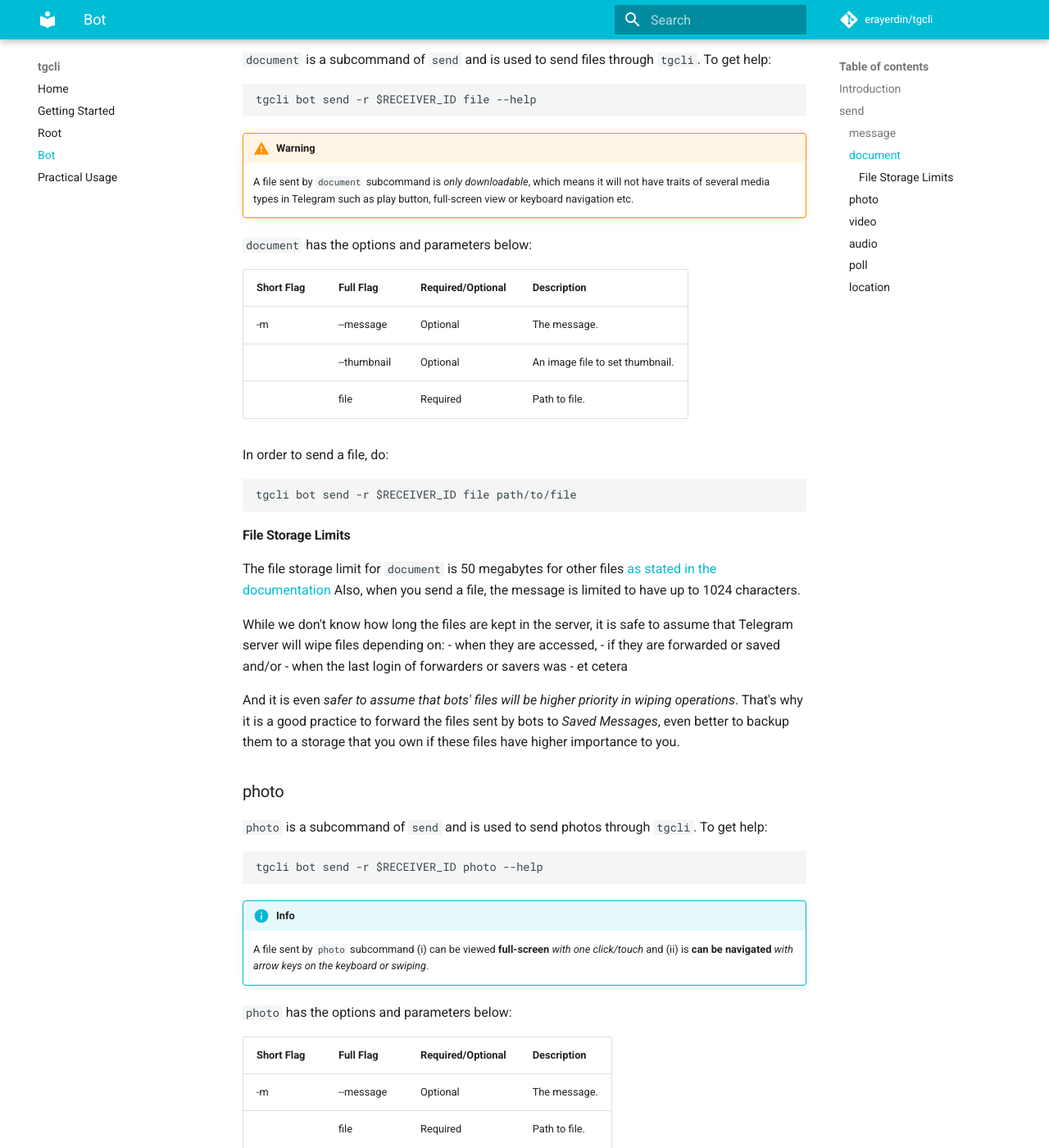
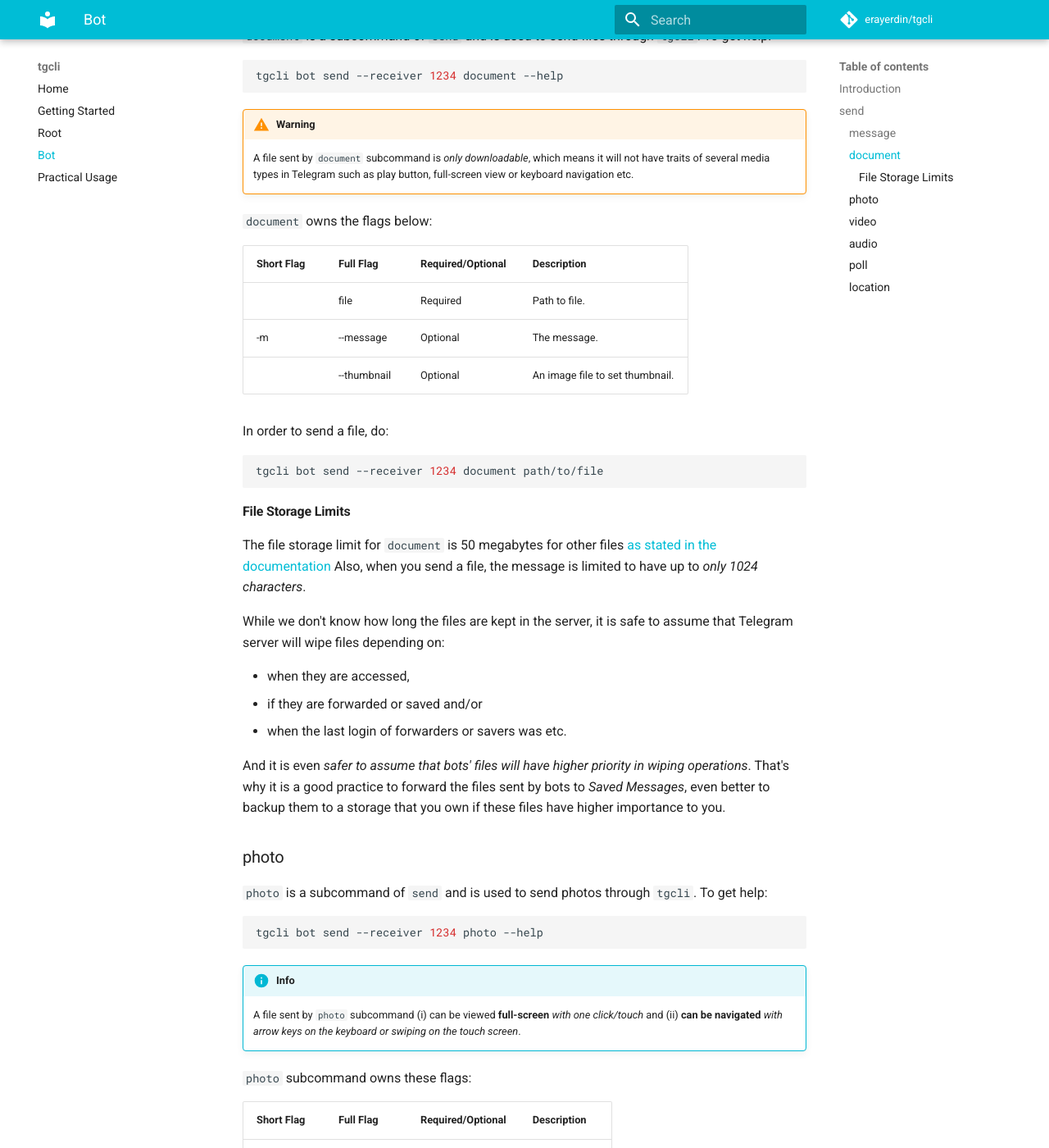
Before and after one commit to erayerdin/tgcli, an MkDocs documentation site: the page built from docs/bot.md, in a window 1280 px wide and 1400 px high, scrolled down 2315 px. Shown: the whole window at 82% size. Built offline with MkDocs 1.6.1 and Material for MkDocs 9.7.7, drawn with Linux system fonts in a browser that asks for light colours; comment, search, counter and statistics services are not loaded; some of the changed text lies outside the part shown.

Commit message:
fixed docs for types and code blocks

````diff
--- a/docs/bot.md
+++ b/docs/bot.md
@@ -4,11 +4,13 @@
 
 Bots automate messaging in Telegram. They immitate an account / real person.
 However, their username always finishes with `bot` suffix. In `tgcli`, bot
-actions are executed under `tgcli bot` command. To get offline help, use:
+actions can be invoked under `tgcli bot` subcommand. To get offline help, use:
 
-    tgcli bot --help
+```bash
+tgcli bot --help
+```
 
-`bot` subcommand also has options that you might be interested.
+`bot` subcommand also has flags that you might be interested.
 
 Short Flag | Full Flag | Required/Optional | Description
 --- | --- | --- | ---
@@ -18,23 +20,23 @@
       set in your current shell session.
 
 !!! tip
-    You can also pass `TELEGRAM_BOT_TOKEN` environment variable to current
+    You can also set `TELEGRAM_BOT_TOKEN` environment variable to current
     session of your terminal in order to protect your token from being exposed
     regularly.
 
-        tgcli bot -t "YourBotToken" send -r "somebody" "message"
+        tgcli bot -t "YourBotToken" send --receiver "somebody" "message"
         # or better
         export TELEGRAM_BOT_TOKEN="YourBotToken"
-        tgcli bot send -r "somebody" "message"
+        tgcli bot send --receiver "somebody" "message"
 
 ## send
 
-`send` is a subcommand of `bot` which, hence the name, operate sending
+`send` is a subcommand of `bot` which, hence the name, invoke sending
 operations. To get help:
 
     tgcli bot send --help
 
-`send` has only one option:
+`send` has the flags below:
 
 Short Flag | Full Flag | Required/Optional | Description
 --- | --- | --- | ---
@@ -44,28 +46,33 @@
 After you define the receiver's ID, then you can use any subcommand of `send`.
 To give an example:
 
-    tgcli bot send -r $RECEIVER_ID message "Hello, world!"
-
-Assuming you have replaced `$RECEIVER_ID` with a user or group id, this is how
-you send a message.
+```bash
+# assuming receiver id is 1234
+tgcli bot send -r 1234 message "Hello, world!"
+# or --receiver
+```
 
 !!! note
-    You *have to* define `-r`/`--receiver`  in order to use any subcommand of
-    `send`, even if what you need is only `--help`.
+    `-r`/`--receiver` is a *required* argument. You *have to* define it in
+    order to use any subcommand of `send`, *even if what you need is only
+    `--help`*.
 
 !!! tip
-    ID of a user  *is not* username or human-readable name. It is an integer
-    representing the account. To get your ID, send
-    [@userinfobot](https://t.me/userinfobot) *any* message.
+    ID of a user  *is not* username or human-readable name. It is an unsigned
+    64-bit integer representing the account. To get your ID, send
+    [@userinfobot](https://t.me/userinfobot) *any* message and it will provide
+    you *your own* user id.
 
 ### message
 
 `message` is a subcommand of `send` command and is used to send *regular*
 messages. To get help:
 
-    tgcli bot send -r $RECEIVER_ID message --help
+```bash
+tgcli bot send --receiver 1234 message --help
+```
 
-`message` has the options and parameters below:
+`message` has the flags below:
 
 Short Flag | Full Flag | Required/Optional | Description
 --- | --- | --- | ---
@@ -73,11 +80,15 @@
 
 In order to send a message, do:
 
-    tgcli bot send -r $RECEIVER_ID message "foo"
+```bash
+tgcli bot send --receiver 1234 message "foo"
+```
 
 `--format` helps you define the format of your message. See the example:
 
-    tgcli bot send -r $RECEIVER_ID message "<b>bold</b>" --format html
+```bash
+tgcli bot send --receiver 1234 message "<b>bold</b>" --format html
+```
 
 !!! warning
     Since Telegram also targets the mobile environment, it is safe to assume
@@ -86,52 +97,55 @@
     [this part of the official bot API documentation][telegram_bot_api_markdown]
     for *Markdown* and
     [this part of the official bot API documentation][telegram_bot_api_html] for
-    *HTML* in order to see the limitations.
+    *HTML* in order to review the limitations.
 
 [telegram_bot_api_markdown]: https://core.telegram.org/bots/api#markdown-style
 [telegram_bot_api_html]: https://core.telegram.org/bots/api#html-style
 
 ### document
 
-`document` is a subcommand of `send` and is used to send files through `tgcli`. To
-get help:
+`document` is a subcommand of `send` and is used to send files through `tgcli`.
+To get help:
 
-    tgcli bot send -r $RECEIVER_ID file --help
+```bash
+tgcli bot send --receiver 1234 document --help
+```
 
 !!! Warning
-    A file sent by `document` subcommand is *only
-    downloadable*, which means it will not have traits of several
-    media types in Telegram such as play button, full-screen view
-    or keyboard navigation etc.
+    A file sent by `document` subcommand is *only downloadable*, which means it
+    will not have traits of several media types in Telegram such as play button,
+    full-screen view or keyboard navigation etc.
 
-`document` has the options and parameters below:
+`document` owns the flags below:
 
 Short Flag | Full Flag | Required/Optional | Description
 --- | --- | --- | ---
+ | file | Required | Path to file.
 -m | --message | Optional | The message.
  | --thumbnail | Optional | An image file to set thumbnail.
- | file | Required | Path to file.
 
 In order to send a file, do:
 
-    tgcli bot send -r $RECEIVER_ID file path/to/file
+```bash
+tgcli bot send --receiver 1234 document path/to/file
+```
 
 #### File Storage Limits
 
 The file storage limit for `document` is 50 megabytes
 for other files
 [as stated in the documentation](https://core.telegram.org/bots/api#sending-files)
-Also, when you send a file, the message is limited to have up to 1024
-characters.
+Also, when you send a file, the message is limited to have up to *only 1024
+characters*.
 
 While we don't know how long the files are kept in the server, it is safe to
 assume that Telegram server will wipe files depending on:
+
  - when they are accessed,
  - if they are forwarded or saved and/or
- - when the last login of forwarders or savers was
- - et cetera
+ - when the last login of forwarders or savers was etc.
 
-And it is even *safer to assume that bots' files will be higher priority in
+And it is even *safer to assume that bots' files will have higher priority in
 wiping operations*. That's why it is a good practice to forward the files sent
 by bots to *Saved Messages*, even better to backup them to a storage that you
 own if these files have higher importance to you.
@@ -141,20 +155,22 @@
 `photo` is a subcommand of `send` and is used to send photos
 through `tgcli`. To get help:
 
-    tgcli bot send -r $RECEIVER_ID photo --help
+```bash
+tgcli bot send --receiver 1234 photo --help
+```
 
 !!! info
     A file sent by `photo` subcommand (i) can be viewed
-    **full-screen** *with one click/touch* and (ii) is
+    **full-screen** *with one click/touch* and (ii)
     **can be navigated** *with arrow keys on the keyboard or
-    swiping*.
+    swiping on the touch screen*.
 
-`photo` has the options and parameters below:
+`photo` subcommand owns these flags:
 
 Short Flag | Full Flag | Required/Optional | Description
 --- | --- | --- | ---
+ | file | Required | Path to file.
 -m | --message | Optional | The message.
- | file | Required | Path to file.
 
 The usage is similar to the usage of [document](bot.md#document).
 
@@ -163,29 +179,30 @@
 `video` is a subcommand of `send` and is used to send videos
 through `tgcli`. To get help:
 
-    tgcli bot send -r $RECEIVER_ID video --help
+```bash
+tgcli bot send --receiver 1234 video --help
+```
 
 !!! info
     A file sent by `video` subcommand can be viewed
     **full-screen** *with a button*.
 
-`video` has the options and parameters below:
+`video` has the flags below:
 
 Short Flag | Full Flag | Required/Optional | Description
 --- | --- | --- | ---
+ | file | Required | Path to file.
 -m | --message | Optional | The message.
 -w | --width | Optional | The width of the video.
 -v | --vertical | Optional | The height of the video.
- | file | Required | Path to file.
 
 The usage is similar to the usage of [document](bot.md#document).
 
 !!! warning
-    Defining width and height with their related flags do not
-    actually change your video content. It only shapes the
-    video container with the aspect ratio of the width and
-    height in the application. For more information, see
-    [#27][issue_27] and [#40][issue_40].
+    Defining width and height with their related flags do not actually change
+    the resolution of the video. It only shapes the video container with the
+    aspect ratio of the width and height in the application. For more
+    information, see [#27][issue_27] and [#40][issue_40].
 
 [issue_27]: https://github.com/erayerdin/tgcli/issues/27
 [issue_40]: https://github.com/erayerdin/tgcli/issues/40
@@ -195,42 +212,48 @@
 `audio` is a subcommand of `send` and is used to send audios
 through `tgcli`. To get help:
 
-    tgcli bot send -r $RECEIVER_ID audio --help
+```bash
+tgcli bot send --receiver 1234 audio --help
+```
 
 !!! info
     A file sent by `audio` subcommand **can be played** *with a
     play button*.
 
-`audio` has the options and parameters below:
+`audio` owns the flags below:
 
 Short Flag | Full Flag | Required/Optional | Description
 --- | --- | --- | ---
+ | file | Required | Path to file.
 -m | --message | Optional | The message.
  | --performer | Optional | The performer of audio.
  | --title | Optional | The title of audio.
- | file | Required | Path to file.
 
 The usage is similar to the usage of [document](bot.md#document).
 
 ### poll
 
-`poll` is a subcommand of `send` and is used to publish polls. To get help:
+`poll` is a subcommand of `send` and is used to send polls. To get help:
 
-    tgcli bot send -r $RECEIVER_ID poll --help
+```bash
+tgcli bot send --receiver 1234 poll --help
+```
 
-`poll` has the options and parameters below:
+`poll` has these flags:
 
 Short Flag | Full Flag | Required/Optional | Description
 --- | --- | --- | ---
+ | question | Required | The question for poll.
 -o | --option | Required[^2] | A single option for poll. You can define multiple options.
- | question | Required | The question for poll.
 
 !!! warning
     You cannot send polls to private chats but only to groups and channels.
 
-To publish a poll:
+To start a poll:
 
-    tgcli bot send -r $RECEIVER_ID poll "Am I a ghost?" -o "Yes" -o "No"
+```bash
+tgcli bot send --receiver 1234 poll "Am I a ghost?" -o "Yes" -o "No"
+```
 
 !!! note
     Also keep in mind the the order of `-o`/`--option` is preserved for polls.
@@ -242,9 +265,11 @@
 `location` is a subcommand of `send` and is used to send a location. To get
 help:
 
-    tgcli bot send -r $RECEIVER_ID location --help
+```bash
+tgcli bot send --receiver 1234 location --help
+```
 
-`location` has the options and parameters below:
+`location` owns the flags below:
 
 Short Flag | Full Flag | Required/Optional | Description
 --- | --- | --- | ---
````
Also changed, not shown: docs/getting-started.md (+33 -5 lines), docs/index.md (+15 -38 lines), docs/practical.md (+9 -3 lines).
